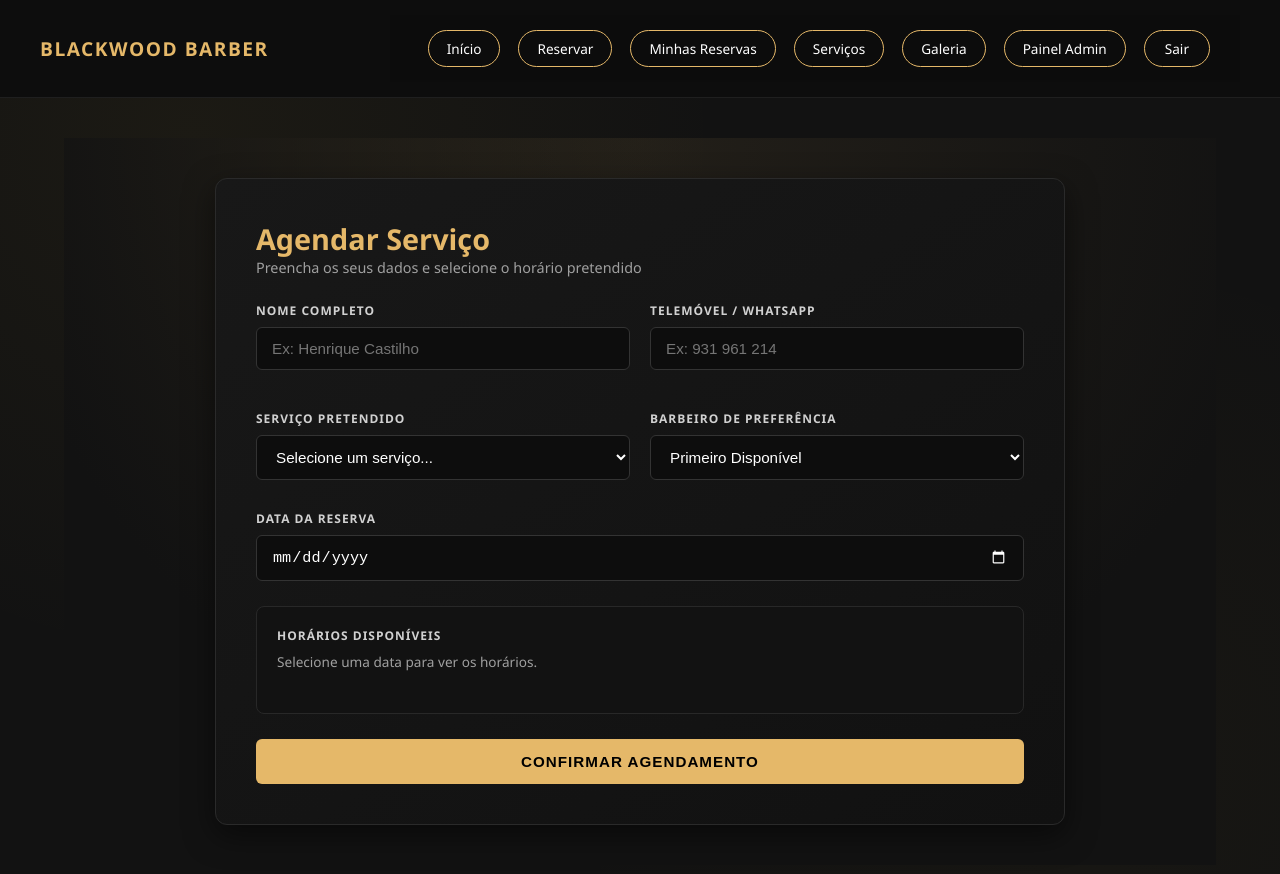
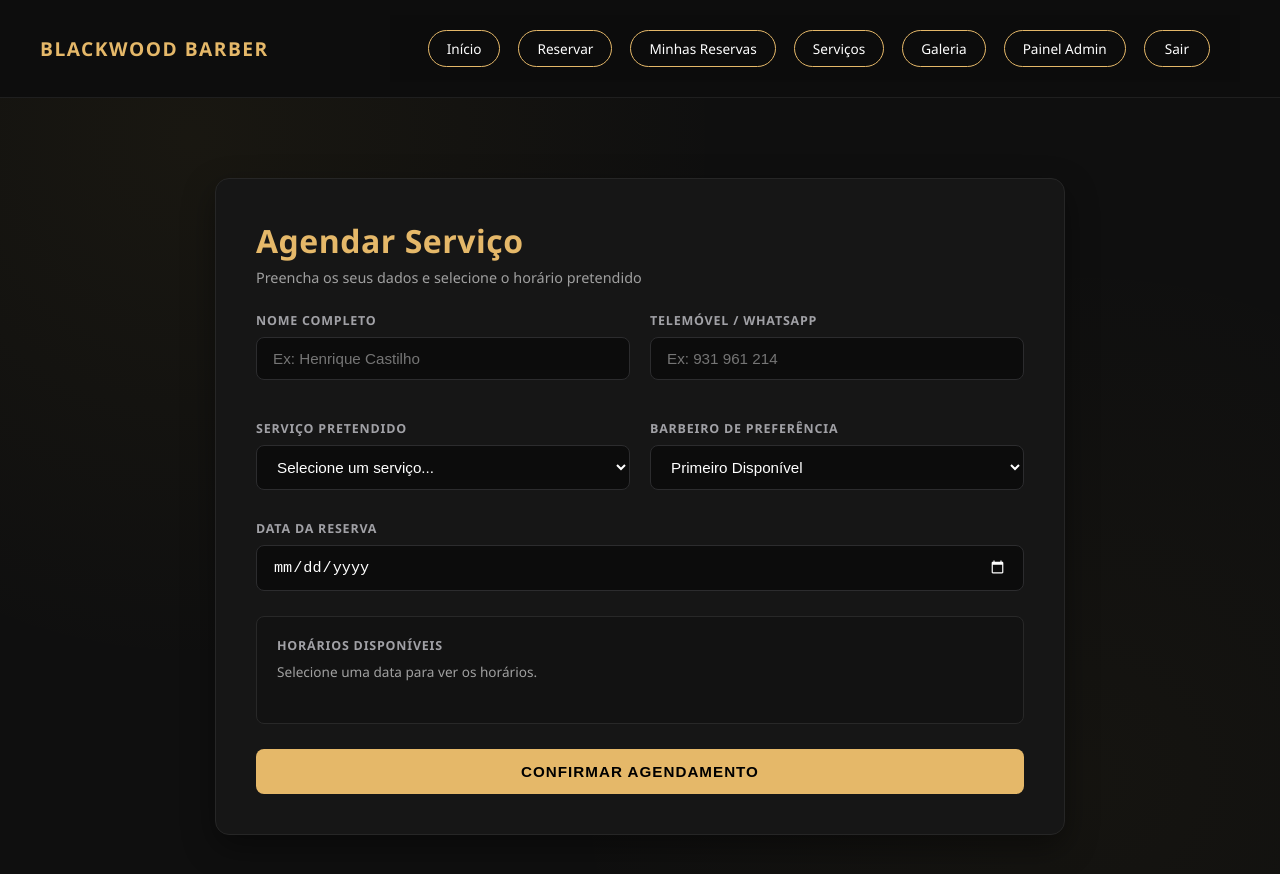
Before and after one commit to henriqueteixeiracastilho-hub/blackwood-barber, a website: page public/reserva.html in a window 1280 px wide. Drawn offline with Linux system fonts and the light colour scheme.

Commit message:
Aplica design elegante e limpo em todas as paginas

```diff
--- a/public/style.css
+++ b/public/style.css
@@ -2525,41 +2525,91 @@ main,
   }
 }
 /* ==========================================================
-   MELHORIA VISUAL DE PÁGINAS (FUNDO PREMIUM & BRILHO)
+   DESIGN PREMIUM & ELEGANTE - BLACKWOOD BARBER
    ========================================================== */
 
-/* Fundo dinâmico com brilho radial suave no fundo das páginas */
-.page-container {
-  background: radial-gradient(circle at top center, rgba(229, 184, 105, 0.08) 0%, rgba(18, 18, 18, 1) 70%) !important;
-}
-
-/* Destaque nos títulos das secções */
-.section-title {
-  font-size: 2.2rem !important;
-  letter-spacing: 2px !important;
-  text-transform: uppercase !important;
-  text-shadow: 0 0 15px rgba(229, 184, 105, 0.2) !important;
-}
-
-/* Borda com detalhe de luz nos cartões ao passar o rato */
-.service-card, .booking-card, .reservas-card {
-  position: relative !important;
-  overflow: hidden !important;
-  background: linear-gradient(145deg, #181818, #111111) !important;
-}
-
-.service-card::before {
-  content: "✂" !important;
-  position: absolute !important;
-  top: 15px !important;
-  right: 20px !important;
-  font-size: 1.2rem !important;
+/* Estrutura base da página */
+body {
+  background-color: #0f0f0f !important;
+  color: #f0f0f0 !important;
+  font-family: 'Segoe UI', system-ui, -apple-system, sans-serif !important;
+}
+
+/* Títulos e Cabeçalhos de Secção */
+.section-title, .booking-card h2, .reservas-card h2 {
+  font-size: 2rem !important;
+  font-weight: 700 !important;
   color: #e5b869 !important;
-  opacity: 0.3 !important;
-}
-
-.service-card:hover::before {
-  opacity: 1 !important;
-  transform: scale(1.2) rotate(-10deg) !important;
-  transition: all 0.3s ease !important;
-}
+  margin-bottom: 6px !important;
+  letter-spacing: 0.5px !important;
+}
+
+.section-subtitle, .subtitle {
+  color: #8e8e93 !important;
+  font-size: 0.95rem !important;
+  margin-bottom: 30px !important;
+}
+
+/* Cartões com sombras suaves e borda elegante */
+.booking-card, .reservas-card, .service-card {
+  background-color: #161616 !important;
+  border: 1px solid #262626 !important;
+  border-radius: 14px !important;
+  box-shadow: 0 12px 32px rgba(0, 0, 0, 0.4) !important;
+  transition: border-color 0.25s ease, transform 0.25s ease !important;
+}
+
+/* Efeito Hover nos Cartões de Serviços */
+.service-card:hover {
+  border-color: #e5b869 !important;
+  transform: translateY(-3px) !important;
+  box-shadow: 0 16px 36px rgba(0, 0, 0, 0.6) !important;
+}
+
+/* Preço em destaque nos Serviços */
+.service-card .price {
+  color: #e5b869 !important;
+  font-size: 1.5rem !important;
+  font-weight: 700 !important;
+  display: block !important;
+  margin-top: 15px !important;
+}
+
+/* Formulários elegantes */
+.form-group label {
+  color: #a1a1a6 !important;
+  font-size: 0.78rem !important;
+  font-weight: 600 !important;
+  letter-spacing: 0.8px !important;
+}
+
+.form-group input,
+.form-group select {
+  background-color: #0c0c0c !important;
+  border: 1px solid #2c2c2e !important;
+  border-radius: 8px !important;
+  color: #ffffff !important;
+  padding: 12px 16px !important;
+  transition: border-color 0.2s ease !important;
+}
+
+.form-group input:focus,
+.form-group select:focus {
+  border-color: #e5b869 !important;
+  outline: none !important;
+}
+
+/* Botões Amarelos / Dourados */
+.btn-confirmar {
+  background-color: #e5b869 !important;
+  color: #000000 !important;
+  font-weight: 700 !important;
+  border-radius: 8px !important;
+  padding: 14px !important;
+  transition: background-color 0.2s ease, transform 0.15s ease !important;
+}
+
+.btn-confirmar:hover {
+  background-color: #f0c77a !important;
+  transform: translateY(-1px) !important;
+}
```
